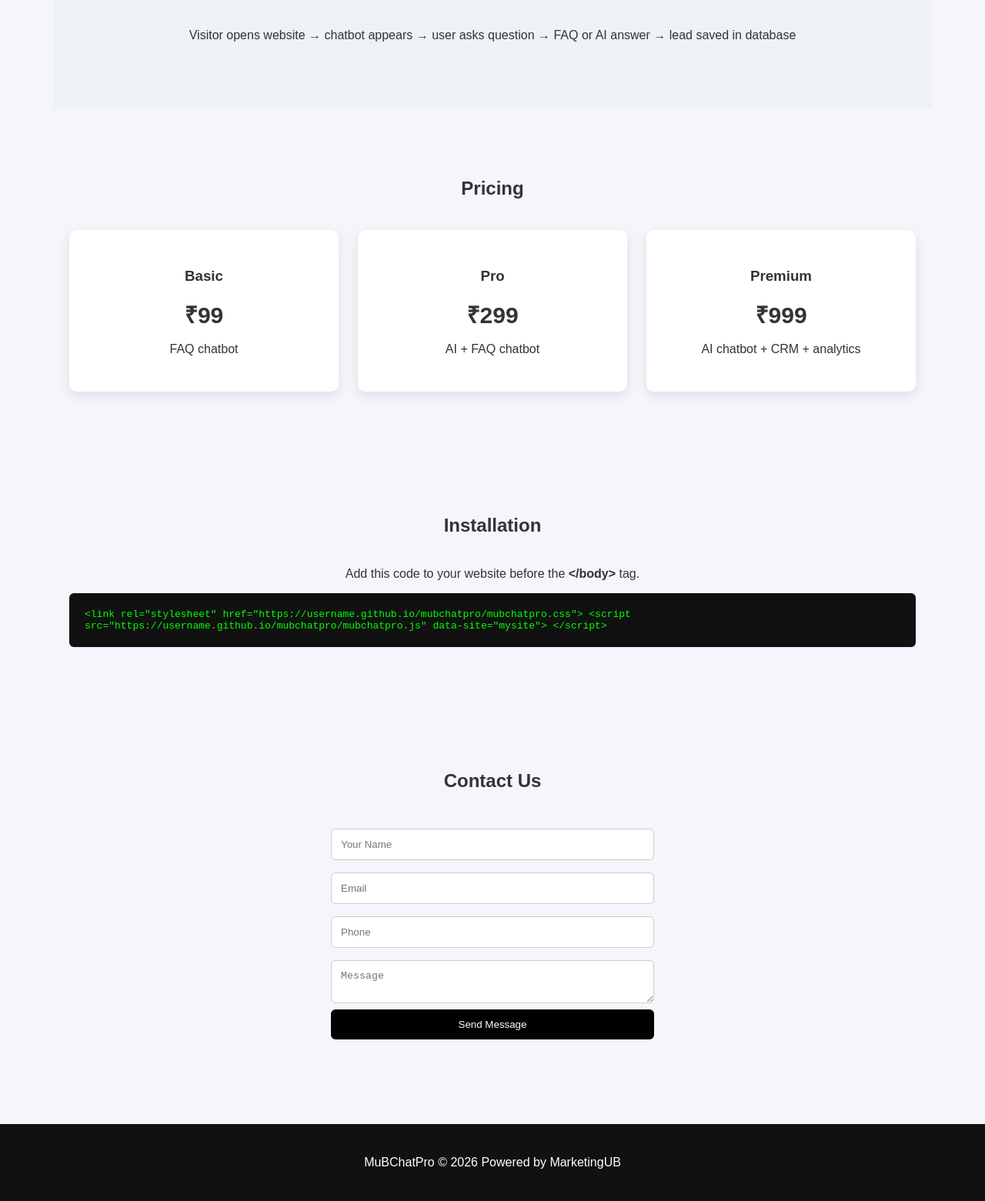
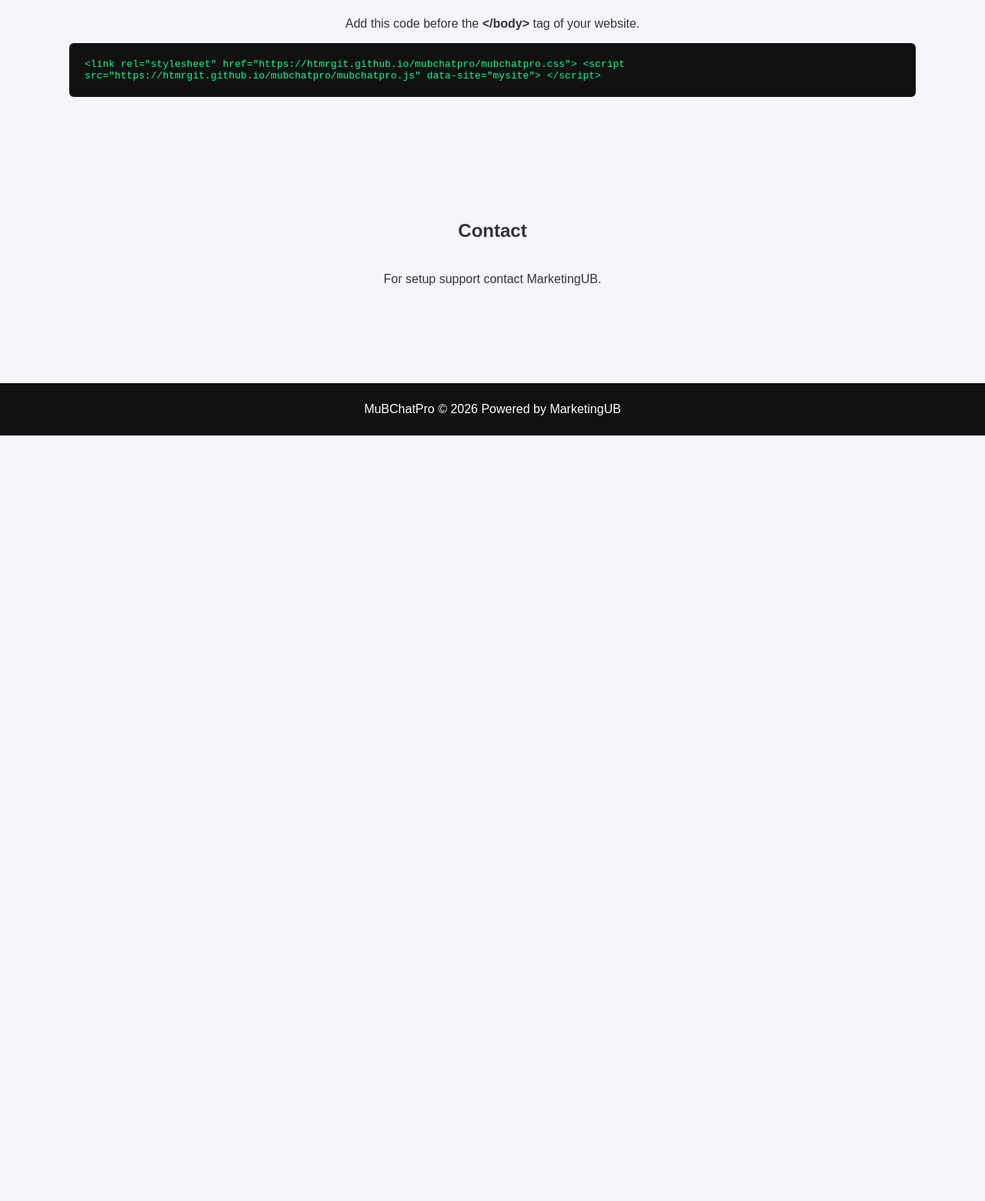
Before and after one commit to Htmrgit/mubchatpro, a plain HTML site: page index.html in a window 1280 px wide. Shown: the part 1000-2561 px from the top of the page at 77% size. After the commit the page ends 1566 px from the top, so only its background shows below. Drawn offline with Linux system fonts and the light colour scheme.

Commit message:
Update index.html

```diff
--- a/index.html
+++ b/index.html
@@ -1,14 +1,13 @@
 <!DOCTYPE html>
 <html lang="en">
-
 <head>
 
 <meta charset="UTF-8">
 <meta name="viewport" content="width=device-width, initial-scale=1.0">
 
-<title>MuBChatPro | AI Chatbot for Websites</title>
+<title>MuBChatPro - AI Chatbot for Websites</title>
 
-<meta name="description" content="MuBChatPro is a smart AI chatbot that helps businesses answer customer questions and capture leads automatically.">
+<meta name="description" content="MuBChatPro is an AI chatbot for websites that answers customer questions and captures leads automatically.">
 
 <link rel="stylesheet" href="mubchatpro.css">
 
@@ -27,7 +26,7 @@
 align-items:center;
 padding:18px 40px;
 background:#111;
-color:#fff;
+color:white;
 }
 
 header h1{
@@ -36,10 +35,9 @@
 }
 
 nav a{
-color:#fff;
-margin-left:18px;
+color:white;
+margin-left:20px;
 text-decoration:none;
-font-size:15px;
 }
 
 .hero{
@@ -63,12 +61,11 @@
 .btn{
 display:inline-block;
 margin-top:25px;
-padding:12px 28px;
+padding:12px 25px;
 background:#ff7a18;
 color:white;
 border-radius:6px;
 text-decoration:none;
-font-weight:bold;
 }
 
 .section{
@@ -96,52 +93,13 @@
 text-align:center;
 }
 
-.how{
-background:#eef2f7;
-text-align:center;
-}
-
-.pricing{
-display:grid;
-grid-template-columns:repeat(auto-fit,minmax(240px,1fr));
-gap:25px;
-}
-
-.price-card{
-background:white;
-padding:30px;
-border-radius:10px;
-text-align:center;
-box-shadow:0 5px 15px rgba(0,0,0,0.1);
-}
-
-.price{
-font-size:30px;
-margin:15px 0;
-font-weight:bold;
-}
-
-.contact form{
-max-width:420px;
-margin:auto;
-display:flex;
-flex-direction:column;
-}
-
-input,textarea{
-padding:12px;
-margin:8px 0;
+.install-box{
+background:#111;
+color:#00ff90;
+padding:20px;
 border-radius:6px;
-border:1px solid #ccc;
-}
-
-button{
-padding:12px;
-background:black;
-color:white;
-border:none;
-border-radius:6px;
-cursor:pointer;
+font-family:monospace;
+overflow:auto;
 }
 
 footer{
@@ -150,15 +108,6 @@
 text-align:center;
 padding:25px;
 margin-top:40px;
-}
-
-.code-box{
-background:#111;
-color:#0f0;
-padding:20px;
-border-radius:6px;
-font-family:monospace;
-overflow:auto;
 }
 
 </style>
@@ -173,8 +122,6 @@
 
 <nav>
 <a href="#features">Features</a>
-<a href="#how">How it Works</a>
-<a href="#pricing">Pricing</a>
 <a href="#install">Install</a>
 <a href="#contact">Contact</a>
 </nav>
@@ -183,16 +130,15 @@
 
 <section class="hero">
 
-<h2>AI Chatbot for Your Website</h2>
+<h2>Smart AI Chatbot for Your Website</h2>
 
 <p>
-MuBChatPro helps businesses answer customer questions automatically
-and capture leads directly from their website.
+Answer customer questions automatically and capture leads directly from your website.
 </p>
 
-<a class="btn" href="#install">Get Started</a>
+<a class="btn" href="#install">Install Now</a>
 
-<p style="margin-top:12px;font-size:14px;">
+<p style="margin-top:15px;font-size:14px">
 Powered by MarketingUB
 </p>
 
@@ -206,66 +152,22 @@
 
 <div class="card">
 <h3>AI Chatbot</h3>
-<p>Answer customer questions automatically using AI technology.</p>
+<p>Automatic answers using AI.</p>
 </div>
 
 <div class="card">
 <h3>FAQ Knowledge Base</h3>
-<p>Custom FAQ database for each website.</p>
+<p>Custom FAQ system for each website.</p>
 </div>
 
 <div class="card">
 <h3>Lead Capture</h3>
-<p>Collect customer name, phone and questions automatically.</p>
+<p>Collect customer name and phone.</p>
 </div>
 
 <div class="card">
 <h3>Multi Website</h3>
-<p>One chatbot script works on unlimited websites.</p>
-</div>
-
-</div>
-
-</section>
-
-<section id="how" class="section how">
-
-<h2>How It Works</h2>
-
-<p>
-
-Visitor opens website
-→ chatbot appears
-→ user asks question
-→ FAQ or AI answer
-→ lead saved in database
-
-</p>
-
-</section>
-
-<section id="pricing" class="section">
-
-<h2>Pricing</h2>
-
-<div class="pricing">
-
-<div class="price-card">
-<h3>Basic</h3>
-<p class="price">₹99</p>
-<p>FAQ chatbot</p>
-</div>
-
-<div class="price-card">
-<h3>Pro</h3>
-<p class="price">₹299</p>
-<p>AI + FAQ chatbot</p>
-</div>
-
-<div class="price-card">
-<h3>Premium</h3>
-<p class="price">₹999</p>
-<p>AI chatbot + CRM + analytics</p>
+<p>One script works on unlimited websites.</p>
 </div>
 
 </div>
@@ -274,18 +176,18 @@
 
 <section id="install" class="section">
 
-<h2>Installation</h2>
+<h2>Client Installation</h2>
 
-<p style="text-align:center;">
-Add this code to your website before the <b>&lt;/body&gt;</b> tag.
+<p style="text-align:center">
+Add this code before the <b>&lt;/body&gt;</b> tag of your website.
 </p>
 
-<div class="code-box">
+<div class="install-box">
 
-&lt;link rel="stylesheet" href="https://username.github.io/mubchatpro/mubchatpro.css"&gt;
+&lt;link rel="stylesheet" href="https://htmrgit.github.io/mubchatpro/mubchatpro.css"&gt;
 
 &lt;script
-src="https://username.github.io/mubchatpro/mubchatpro.js"
+src="https://htmrgit.github.io/mubchatpro/mubchatpro.js"
 data-site="mysite"&gt;
 &lt;/script&gt;
 
@@ -293,39 +195,25 @@
 
 </section>
 
-<section id="contact" class="section contact">
+<section id="contact" class="section">
 
-<h2>Contact Us</h2>
+<h2 style="text-align:center">Contact</h2>
 
-<form>
-
-<input type="text" placeholder="Your Name">
-
-<input type="email" placeholder="Email">
-
-<input type="text" placeholder="Phone">
-
-<textarea placeholder="Message"></textarea>
-
-<button type="submit">Send Message</button>
-
-</form>
+<p style="text-align:center">
+For setup support contact MarketingUB.
+</p>
 
 </section>
 
 <footer>
 
-<p>
 MuBChatPro © 2026
 Powered by MarketingUB
-</p>
 
 </footer>
 
-<!-- MuBChatPro Chatbot -->
-
 <script
-src="mubchatpro.js"
+src="https://htmrgit.github.io/mubchatpro/mubchatpro.js"
 data-site="mubchatpro">
 </script>
 
```
